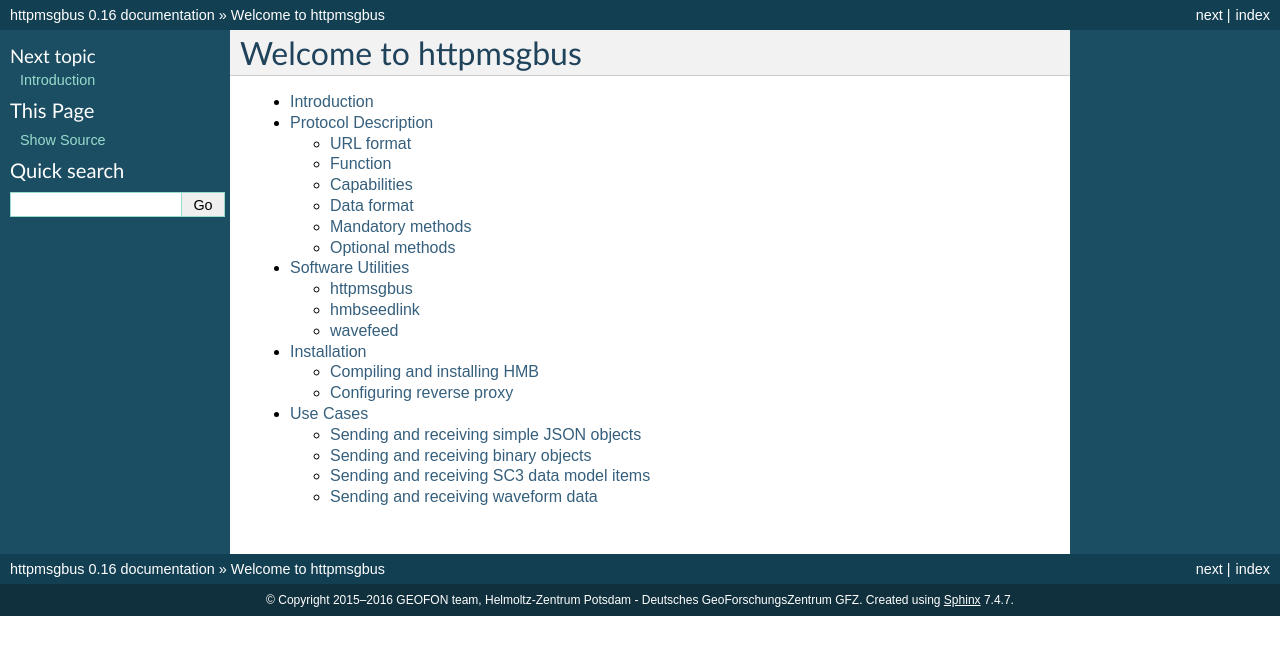
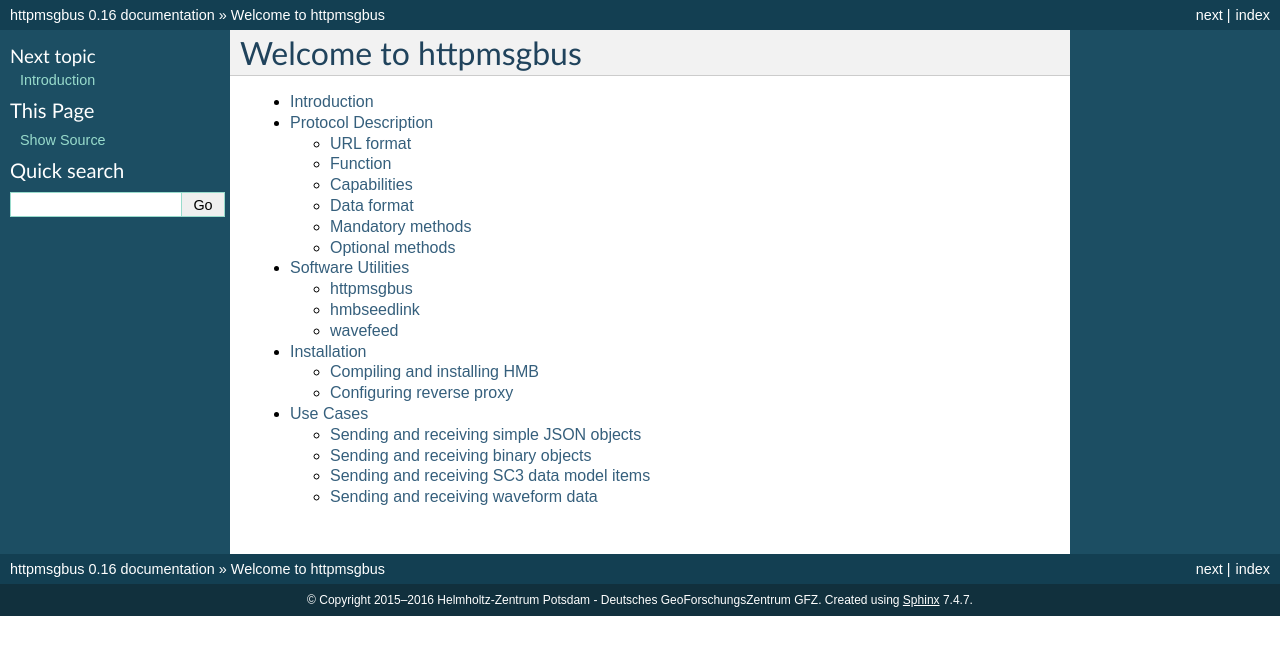
Before and after one commit to andres-h/httpmsgbus, a Sphinx documentation site: the page built from doc/index.rst, in a window 1280 px wide. Shown: the top 655 px of the page. Built offline with Sphinx 7.4.7, drawn with Linux system fonts in a browser that asks for light colours.

Commit message:
fix copyright string

```diff
--- a/doc/conf.py
+++ b/doc/conf.py
@@ -44,7 +44,7 @@
 
 # General information about the project.
 project = u'httpmsgbus'
-copyright = u'2015–2016 GEOFON team, Helmoltz-Zentrum Potsdam - Deutsches GeoForschungsZentrum GFZ'
+copyright = u'2015–2016 Helmholtz-Zentrum Potsdam - Deutsches GeoForschungsZentrum GFZ'
 
 # The version info for the project you're documenting, acts as replacement for
 # |version| and |release|, also used in various other places throughout the
```
